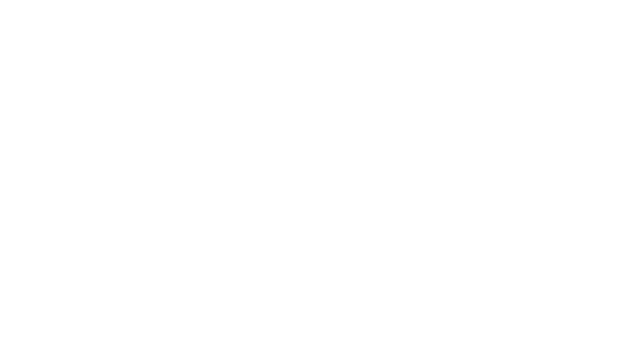
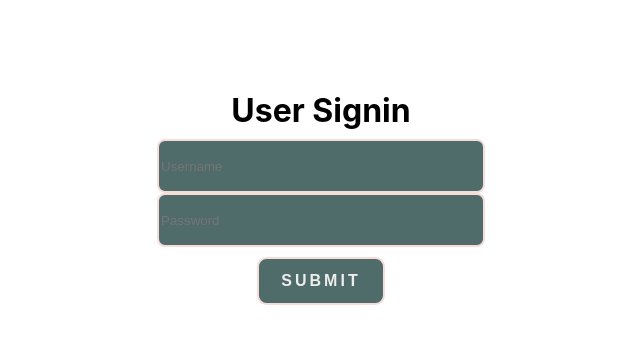
Before and after one commit to bw-african-marketplace-01/front-end, a React (Create React App) app: page /login in a window 1280 px wide. Shown: the top 344 px of the page, without its empty margins (319-959 px from the left). Built offline with nearby package versions, Linux system fonts and the light colour scheme.

Commit message:
added signin form

```diff
--- a/src/components/Signin.js
+++ b/src/components/Signin.js
@@ -1,8 +1,83 @@
 import React from 'react'
+import styled from 'styled-components';
+
+const FormContainer = styled.div`
+    display: flex;
+    flex-flow: column wrap;
+    align-items: center;
+    justify-content: center;
+    padding: 5%;
+`;
+const H2 = styled.h2`
+    margin-bottom: 3%;
+    font-size: 2rem;
+    text-align: center;
+`
+const UserInput = styled.div`
+    display: flex;
+    flex-flow: column wrap;
+    align-items: center;
+    justify-content: center;
+    font-size: 1.2rem;
+    input {
+        background: #4f6c6b;
+        border: 2px solid #f7ddd9;
+        height: 3rem;
+        width: 20rem;
+        border-radius: 0.5rem;
+        color: #ededed;
+    }
+    ::placeholder {
+        color: #ededed;
+        font-size: 1rem;
+    }
+`
+const SubmitButtonDiv = styled.div`
+    display: flex;
+    flex-flow: column wrap;
+    align-items: center;
+    justify-content: center;
+    margin-top: 3%;
+    button {
+        background: #4f6c6b;
+        color: #ededed;
+        font-family: "Josefin Sans", sans-serif;
+        font-weight: 700;
+        font-size: 1rem;
+        text-transform: uppercase;
+        letter-spacing: 3px;
+        border: 2px solid #f7ddd9;
+        border-radius: 0.6rem;
+        height: 3rem;
+        width: 8rem;
+    }
+`
 
 export default function Signin() {
   return (
-    <div>
-    </div>
-  )
+    <FormContainer>
+            <form>
+                <H2>User Signin</H2>
+                    <UserInput>
+                            <input
+                                name='username'
+                                id='username'
+                                type='text'
+                                placeholder='Username'
+                            />
+                    </UserInput>
+                    <UserInput>
+                            <input
+                                name='password'
+                                id='password'
+                                type='text'
+                                placeholder='Password'
+                            />
+                    </UserInput>
+                    <SubmitButtonDiv>
+                        <button>Submit</button>
+                    </SubmitButtonDiv>
+            </form>
+        </FormContainer>
+    )
 }
```
